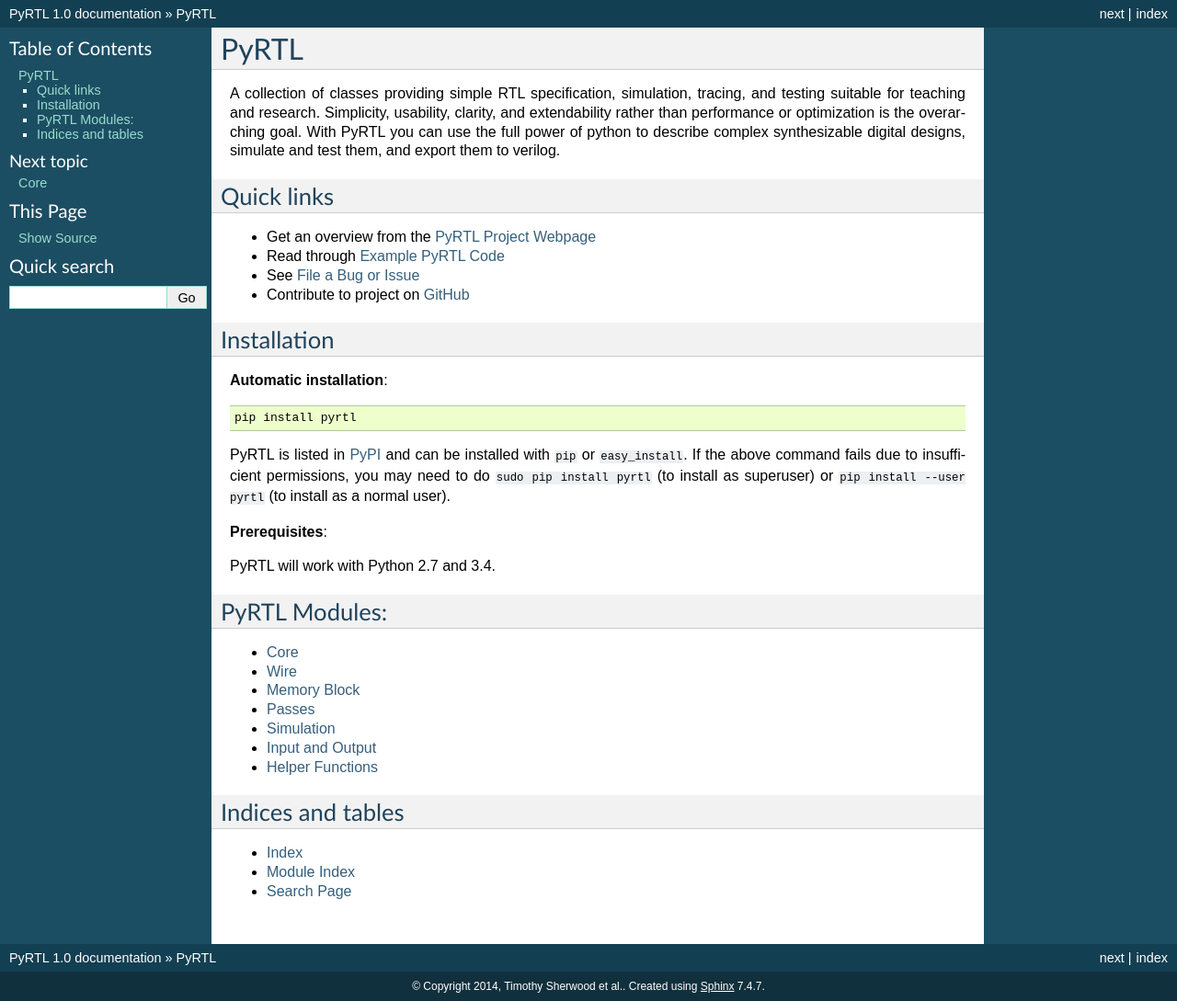
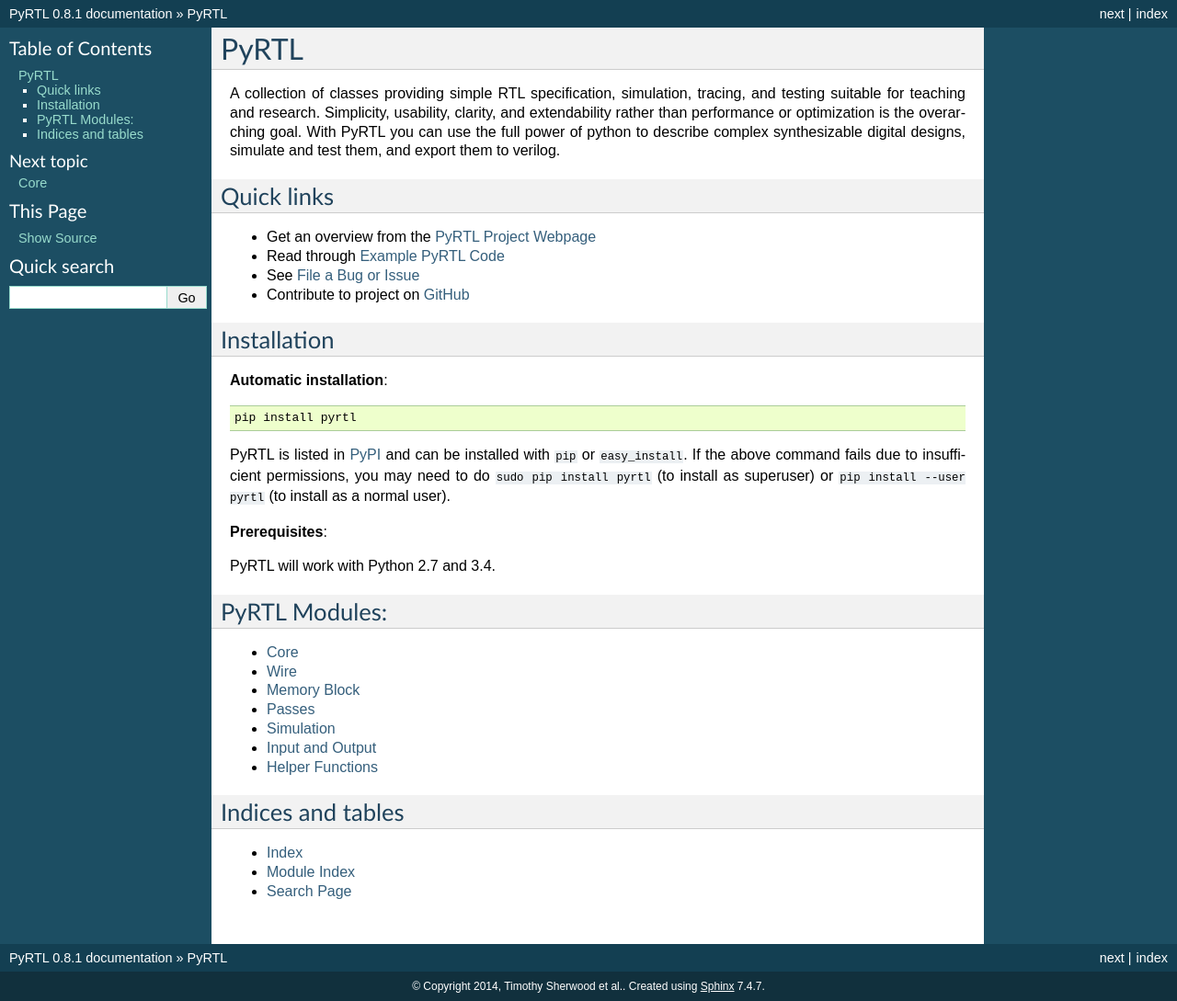
Before and after one commit to UCSBarchlab/PyRTL, a Sphinx documentation site: the page built from docs/index.rst, in a window 1280 px wide. Shown: the whole page at 92% size. Built offline with Sphinx 7.4.7, drawn with Linux system fonts in a browser that asks for light colours.

Commit message:
fix doc version mismatch

```diff
--- a/docs/conf.py
+++ b/docs/conf.py
@@ -55,9 +55,9 @@ copyright = u'2014, Timothy Sherwood et al.'
 # built documents.
 #
 # The short X.Y version.
-version = '1.0'
+version = '0.8'
 # The full version, including alpha/beta/rc tags.
-release = '1.0'
+release = '0.8.1'
 
 # The language for content autogenerated by Sphinx. Refer to documentation
 # for a list of supported languages.
```
